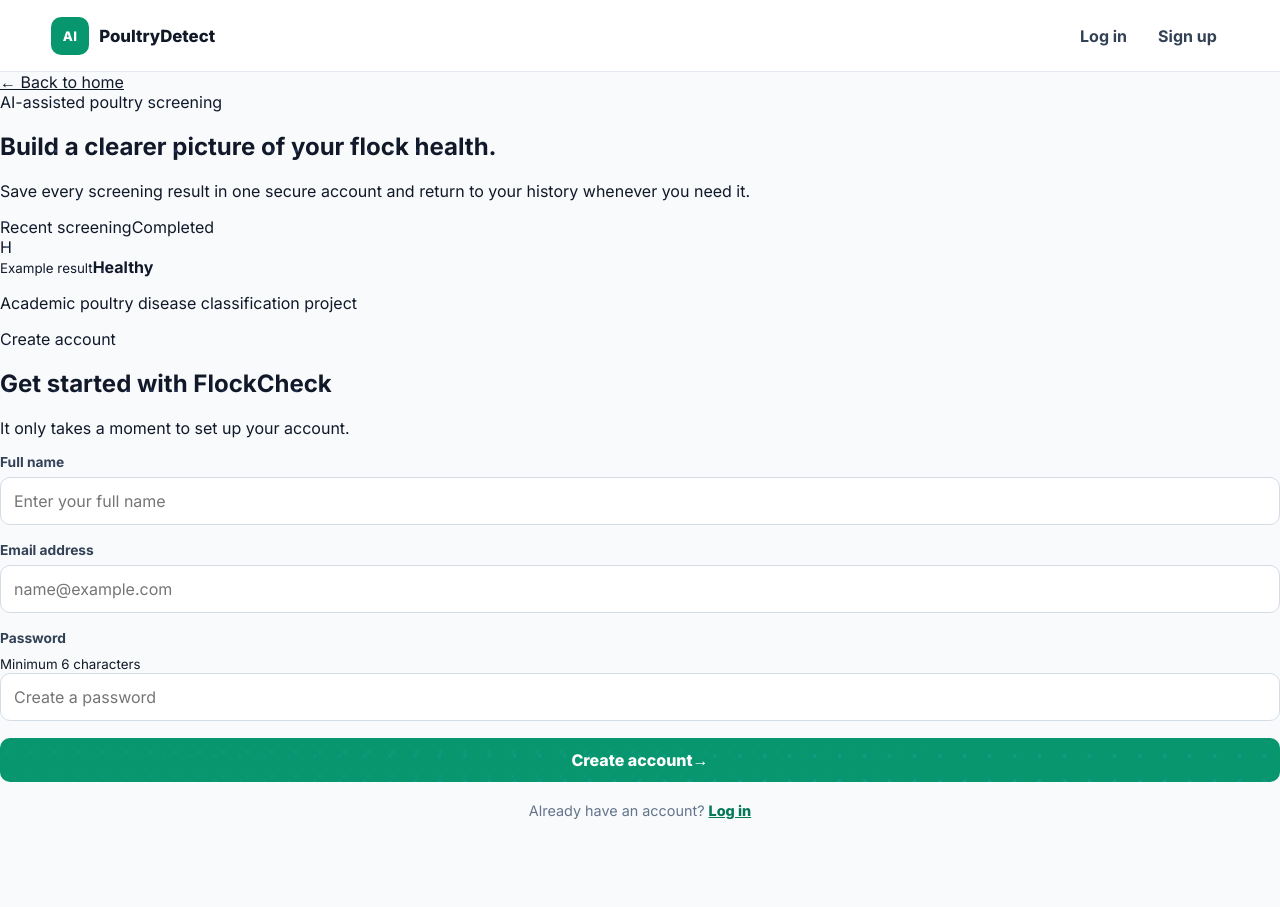
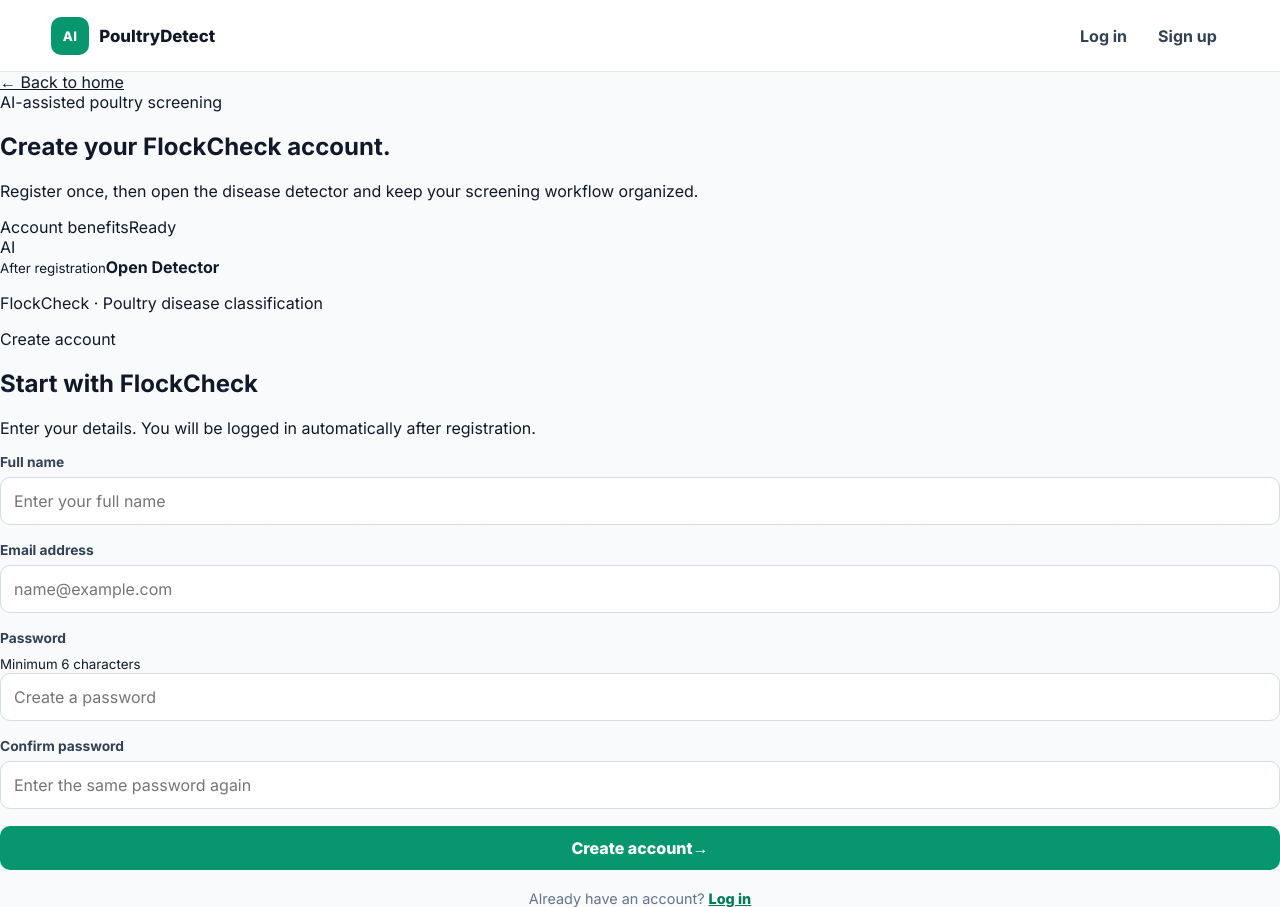
Before and after one commit to Mithun9661/poultry-disease-classification, a React (Vite) app in the folder client/: page /register in a window 1280 px wide. Before the commit the page ends 819 px from the top, so only its background shows below. Built offline with nearby package versions, Linux system fonts and the light colour scheme; no server answers.

Commit message:
feat: make registration functional without deployed backend

```diff
--- a/client/src/pages/Register.jsx
+++ b/client/src/pages/Register.jsx
@@ -1,12 +1,13 @@
 import { useState } from "react";
 import { useNavigate, Link } from "react-router-dom";
-import api from "../api/client";
+import { registerAccount } from "../auth/authService";
 import { useAuth } from "../AuthContext";
 
 export default function Register() {
   const [name, setName] = useState("");
   const [email, setEmail] = useState("");
   const [password, setPassword] = useState("");
+  const [confirmPassword, setConfirmPassword] = useState("");
   const [error, setError] = useState("");
   const [loading, setLoading] = useState(false);
   const { login } = useAuth();
@@ -15,13 +16,23 @@ export default function Register() {
   async function handleSubmit(e) {
     e.preventDefault();
     setError("");
+
+    if (password !== confirmPassword) {
+      setError("Passwords do not match.");
+      return;
+    }
+
     setLoading(true);
     try {
-      const res = await api.post("/auth/register", { name, email, password });
-      login(res.data.token, res.data.user);
+      const data = await registerAccount({ name, email, password });
+      login(data.token, data.user);
       navigate("/predict");
     } catch (err) {
-      setError(err.response?.data?.message || "Registration failed. Please try again.");
+      setError(
+        err.response?.data?.message ||
+          err.message ||
+          "Registration failed. Please try again."
+      );
     } finally {
       setLoading(false);
     }
@@ -34,29 +45,55 @@ export default function Register() {
           <Link to="/" className="auth-back">← Back to home</Link>
           <div className="auth-promo-content">
             <span className="auth-pill">AI-assisted poultry screening</span>
-            <h1>Build a clearer picture of your flock health.</h1>
-            <p>Save every screening result in one secure account and return to your history whenever you need it.</p>
+            <h1>Create your FlockCheck account.</h1>
+            <p>Register once, then open the disease detector and keep your screening workflow organized.</p>
             <div className="promo-preview">
-              <div className="promo-preview-head"><span>Recent screening</span><span className="success-chip">Completed</span></div>
+              <div className="promo-preview-head"><span>Account benefits</span><span className="success-chip">Ready</span></div>
               <div className="promo-preview-body">
-                <div className="promo-score"><span>H</span><div><small>Example result</small><strong>Healthy</strong></div></div>
-                <div className="promo-bars"><i style={{width:"86%"}} /><i style={{width:"58%"}} /><i style={{width:"34%"}} /></div>
+                <div className="promo-score"><span>AI</span><div><small>After registration</small><strong>Open Detector</strong></div></div>
+                <div className="promo-bars"><i style={{width:"90%"}} /><i style={{width:"68%"}} /><i style={{width:"46%"}} /></div>
               </div>
             </div>
           </div>
-          <p className="auth-note">Academic poultry disease classification project</p>
+          <p className="auth-note">FlockCheck · Poultry disease classification</p>
         </div>
 
         <div className="auth-panel">
           <div className="auth-card-new">
-            <div className="auth-title"><span>Create account</span><h2>Get started with FlockCheck</h2><p>It only takes a moment to set up your account.</p></div>
+            <div className="auth-title">
+              <span>Create account</span>
+              <h2>Start with FlockCheck</h2>
+              <p>Enter your details. You will be logged in automatically after registration.</p>
+            </div>
+
             {error && <div className="error-banner">{error}</div>}
+
             <form onSubmit={handleSubmit}>
-              <div className="field"><label htmlFor="name">Full name</label><input id="name" autoComplete="name" value={name} onChange={(e)=>setName(e.target.value)} placeholder="Enter your full name" required /></div>
-              <div className="field"><label htmlFor="email">Email address</label><input id="email" type="email" autoComplete="email" value={email} onChange={(e)=>setEmail(e.target.value)} placeholder="name@example.com" required /></div>
-              <div className="field"><div className="label-row"><label htmlFor="password">Password</label><small>Minimum 6 characters</small></div><input id="password" type="password" autoComplete="new-password" value={password} onChange={(e)=>setPassword(e.target.value)} placeholder="Create a password" minLength={6} required /></div>
-              <button className="btn btn-primary btn-block btn-xl" type="submit" disabled={loading}>{loading ? "Creating account…" : "Create account"}<span>→</span></button>
+              <div className="field">
+                <label htmlFor="name">Full name</label>
+                <input id="name" autoComplete="name" value={name} onChange={(e)=>setName(e.target.value)} placeholder="Enter your full name" required />
+              </div>
+
+              <div className="field">
+                <label htmlFor="email">Email address</label>
+                <input id="email" type="email" autoComplete="email" value={email} onChange={(e)=>setEmail(e.target.value)} placeholder="name@example.com" required />
+              </div>
+
+              <div className="field">
+                <div className="label-row"><label htmlFor="password">Password</label><small>Minimum 6 characters</small></div>
+                <input id="password" type="password" autoComplete="new-password" value={password} onChange={(e)=>setPassword(e.target.value)} placeholder="Create a password" minLength={6} required />
+              </div>
+
+              <div className="field">
+                <label htmlFor="confirm-password">Confirm password</label>
+                <input id="confirm-password" type="password" autoComplete="new-password" value={confirmPassword} onChange={(e)=>setConfirmPassword(e.target.value)} placeholder="Enter the same password again" minLength={6} required />
+              </div>
+
+              <button className="btn btn-primary btn-block btn-xl" type="submit" disabled={loading}>
+                {loading ? "Creating account…" : "Create account"}<span>→</span>
+              </button>
             </form>
+
             <p className="auth-switch">Already have an account? <Link to="/login">Log in</Link></p>
           </div>
         </div>
```
